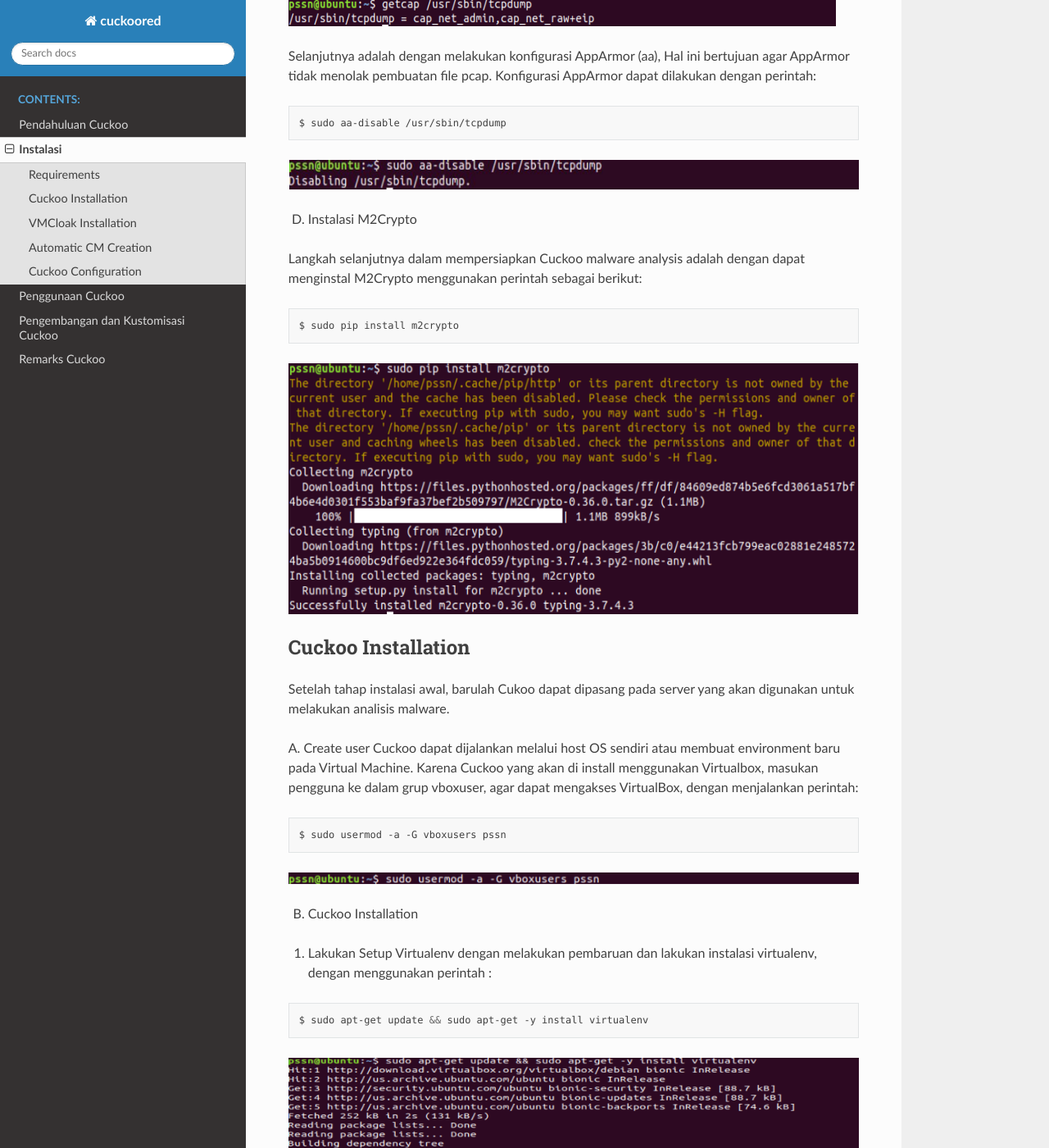
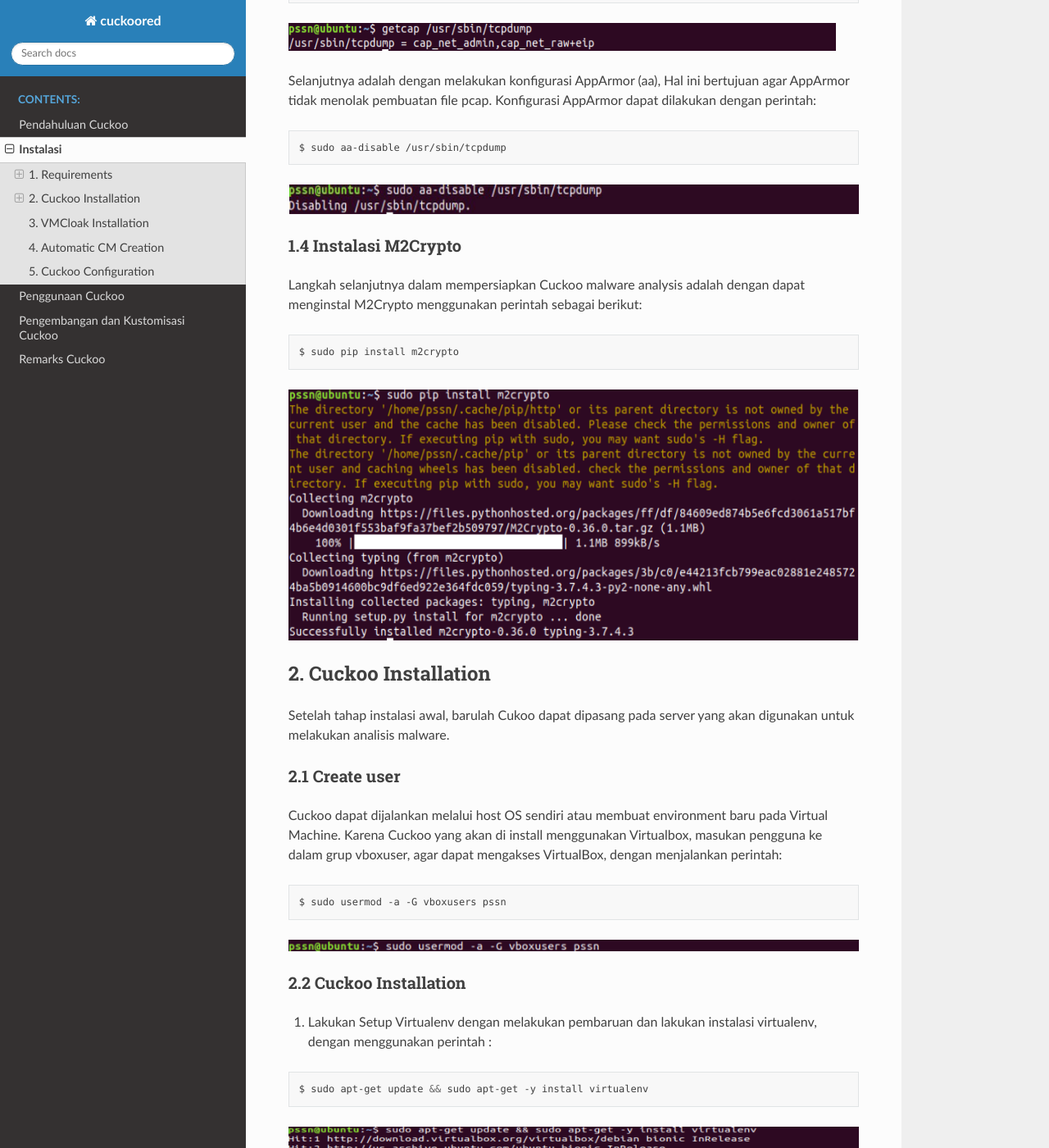
Before and after one commit to grizzvector/projecku, a Sphinx documentation site: the page built from cukoored/source/Installation/instal.rst, in a window 1280 px wide and 1400 px high, scrolled down 4772 px. Shown: the whole window at 82% size. Built offline with Sphinx 7.4.7 and the Read the Docs theme 2.0.0, drawn with Linux system fonts in a browser that asks for light colours; some of the changed text lies outside the part shown.

Commit message:
Update instal.rst

```diff
--- a/cukoored/source/Installation/instal.rst
+++ b/cukoored/source/Installation/instal.rst
@@ -3,12 +3,14 @@
 
 contact: fernando@gmail.com
 
-Requirements
-^^^^^^^^^^^^
+1. Requirements
+^^^^^^^^^^^^^^^
 
 Sebelum melakukan instalasi dan melakukan konfiguasi pada Cuckoo, ada beberapa software dan libraries yang dibutuhkan
 
-A. Instalasi Python libraries (on Ubuntu/Debian-based distributions)
+1.1 Instalasi Python libraries
+~~~~~~~~~~~~~~~~~~~~~~~~~~~~~~
+
 Komponen host Cuckoo sepenuhnya ditulis dalam Python, oleh karena itu diperlukan untuk menginstal versi Python yang sesuai.
 
 Lakukan install pada software berikut agar Cuckoo dapat berjalan dengan sempurna :
@@ -45,7 +47,8 @@
 
 .. image:: postgrest.png
 
-B. Virtualization Software
+1.2 Virtualization Software
+~~~~~~~~~~~~~~~~~~~~~~~~~~~
 
 Melakukan instalasi VirtualBox dari repositori VirtualBox untuk mendapatkan versi virtualbx rilisan terbaru. Pentingnya melakukan hal tersebut untuk meningkatkan keamanan pada lapisan virtualisasi. menjalankan command berikut :
 
@@ -72,7 +75,8 @@
 .. image:: virtualbox.png
 
 
-C. Instalasi TCPDump
+1.3 Instalasi TCPDump
+~~~~~~~~~~~~~~~~~~~~~
 
 Untuk membuang aktivitas jaringan yang dilakukan oleh malware selama eksekusi berlangsung, diperlukan sniffer jaringan dengan konfigurasi yang benar untuk melakukan tangkapan log lalu lintas. Secara default Cuckoo menggunakan tcpdump dalam melakukan sniffer jaringan. Lakukan instalasi tcpdump dengan menggunakan perintah berikut:
 
@@ -112,7 +116,8 @@
 
 .. image:: gambar12.png
 
-D. Instalasi M2Crypto
+1.4 Instalasi M2Crypto
+~~~~~~~~~~~~~~~~~~~~~~
 
 Langkah selanjutnya dalam mempersiapkan Cuckoo malware analysis adalah dengan dapat menginstal M2Crypto  menggunakan perintah sebagai berikut:
 
@@ -123,11 +128,12 @@
 .. image:: gambar13.png
 
 
-Cuckoo Installation
-^^^^^^^^^^^^^^^^^^^
+2. Cuckoo Installation
+^^^^^^^^^^^^^^^^^^^^^^
 Setelah tahap instalasi awal, barulah Cukoo dapat dipasang pada server yang akan digunakan untuk melakukan analisis malware.
 
-A. Create user
+2.1 Create user
+~~~~~~~~~~~~~~~
 Cuckoo dapat dijalankan melalui host OS sendiri atau membuat environment baru pada Virtual Machine. Karena Cuckoo yang akan di install menggunakan Virtualbox, masukan pengguna ke dalam grup vboxuser, agar dapat mengakses VirtualBox, dengan menjalankan perintah:
 
 .. code-block:: shell
@@ -136,7 +142,8 @@
 
 .. image:: gambar14.png
 
-B. Cuckoo Installation
+2.2 Cuckoo Installation
+~~~~~~~~~~~~~~~~~~~~~~~
 
 1. Lakukan Setup Virtualenv dengan melakukan pembaruan dan lakukan instalasi virtualenv, dengan menggunakan perintah :
 
@@ -240,8 +247,8 @@
 
 .. image:: gambar28.png
 
-VMCloak Installation
-^^^^^^^^^^^^^^^^^^^^
+3. VMCloak Installation
+^^^^^^^^^^^^^^^^^^^^^^^
 Pada tahap ini akan melakukan instalasi beberapa paket sebelum melakukan instalasi Cuckoo dan VMCloak, agar depedensi yang dibutuhkan terpenuhi, sehingga dapat berjalan dengan sesuai.
 
 1. Lakukan instalasi paket Cuckoo dan VMCloak dengan perintah:
@@ -272,8 +279,8 @@
 
 .. image:: gambar32.png
 
-Automatic CM Creation
-^^^^^^^^^^^^^^^^^^^^^
+4. Automatic CM Creation
+^^^^^^^^^^^^^^^^^^^^^^^^
 Pada tahap ini akan dilakukan instalasi windows secara manual, meginstal software yang dibutuhkan, serta melakukan modifikasi lainnya. Untuk membuat VM secara otomatis, lakukan langkah sebagai berikut;
 
 1. Menentukan dan membuat jaringan Host-Only VirtualBox untuk digunakan oleh Virtual Machine, dengan perintah:
@@ -323,8 +330,8 @@
 
 .. image:: gambar37.png
 
-Cuckoo Configuration
-^^^^^^^^^^^^^^^^^^^^
+5. Cuckoo Configuration
+^^^^^^^^^^^^^^^^^^^^^^^
 
 Cuckoo memiliki konfigurasi file, signature, dan file-file yang dapat diubah oleh penggunanya. Yang berada di Cuckoo Working Directory (CWD). Secara default file tersebut berada pada $USERHOME/.cuckoo.
 
```
